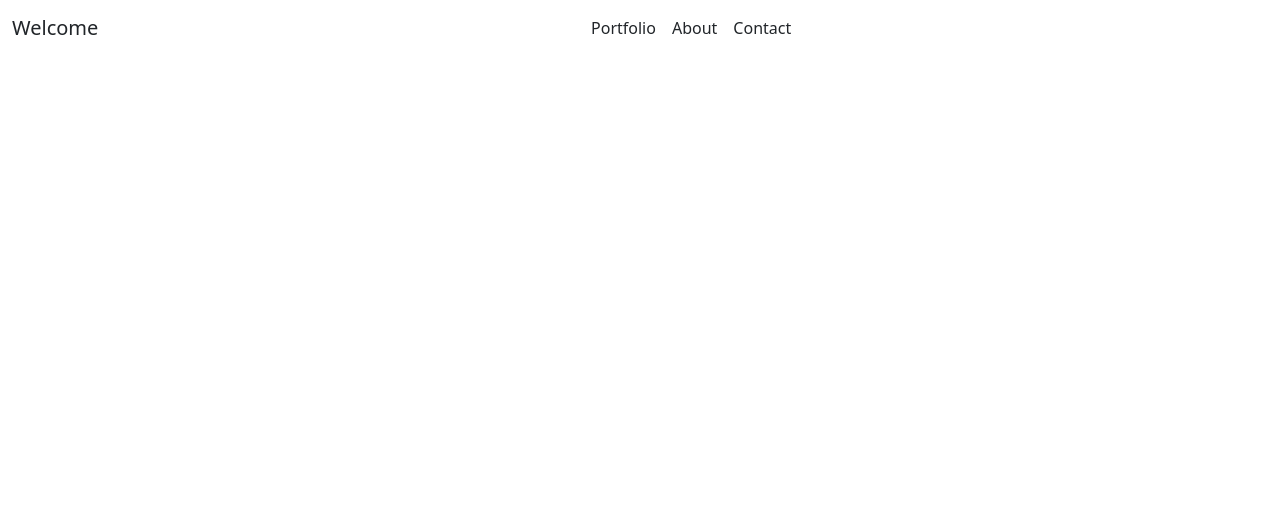
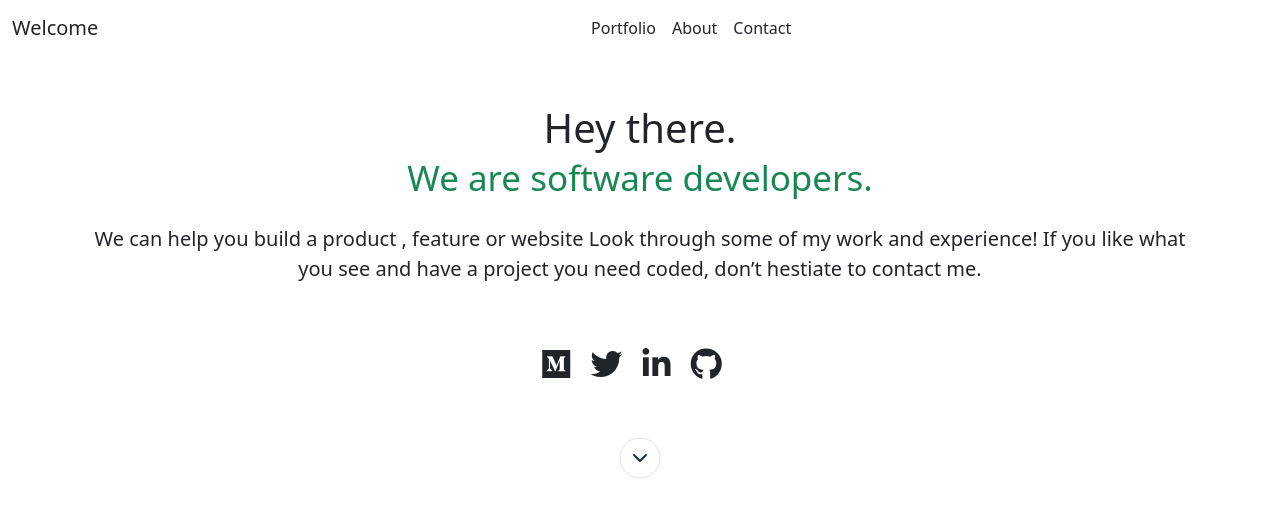
Before and after one commit to francksefu/boostrap-portfolio, a plain HTML site: page index.html in a window 1280 px wide. Drawn offline with nearby package versions, Linux system fonts and the light colour scheme.

Commit message:
Add headline section to index.html using bootstrap

```diff
--- a/index.html
+++ b/index.html
@@ -8,6 +8,7 @@
     <!-- Bootstrap CSS -->
     <link href="https://cdn.jsdelivr.net/npm/bootstrap@5.0.2/dist/css/bootstrap.min.css" rel="stylesheet" integrity="sha384-EVSTQN3/azprG1Anm3QDgpJLIm9Nao0Yz1ztcQTwFspd3yD65VohhpuuCOmLASjC" crossorigin="anonymous">
     <script defer src="https://cdn.jsdelivr.net/npm/bootstrap@5.0.2/dist/js/bootstrap.bundle.min.js" integrity="sha384-MrcW6ZMFYlzcLA8Nl+NtUVF0sA7MsXsP1UyJoMp4YLEuNSfAP+JcXn/tWtIaxVXM" crossorigin="anonymous"></script>
+	<link rel="stylesheet" href="https://use.fontawesome.com/releases/v5.8.2/css/all.css" />
     <title>portfolio</title>
   </head>
   <body>
@@ -32,5 +33,29 @@
           </div>
         </div>
       </nav>
+	  <div class="container align-self-center">
+		<h1 class="text-center pt-5">Hey there.<br> <small class="text-success ">We are software developers.</small></h1>
+		<p class="text-center fs-5 pt-3">We can help you build a product , feature or website Look through some of my work and experience! If you like what you
+		see and have a project you need coded, don’t hestiate to contact me.</p>
+		<p class="text-center pt-5">
+
+			<!-- Facebook -->
+			<i class="fab fa-medium fa-2x me-3"></i>
+
+			<!-- Twitter -->
+			<i class="fab fa-twitter fa-2x me-3"></i>
+
+			<!-- Google -->
+			<i class="fab fa-linkedin-in fa-2x me-3"></i>
+
+			<!-- Instagram -->
+			<i class="fab fa-github fa-2x me-3"></i>
+			<br>
+			<button class="btn mt-5">
+				<img src="img/readmore.svg">
+			</button>
+		</p>
+
+	  </div>
   </body>
 </html>
```
Also changed, not shown: img/readmore.svg (added).
